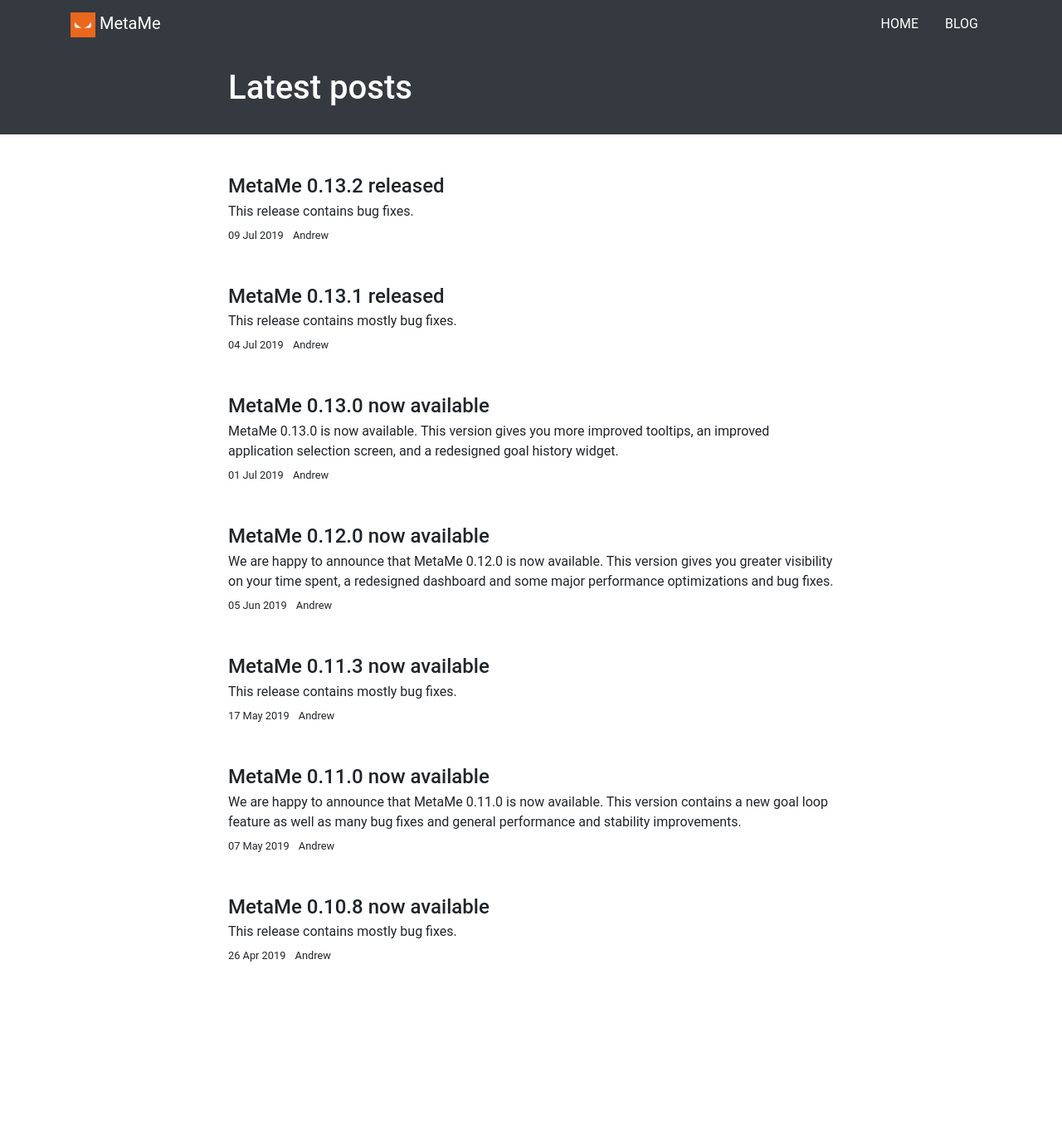
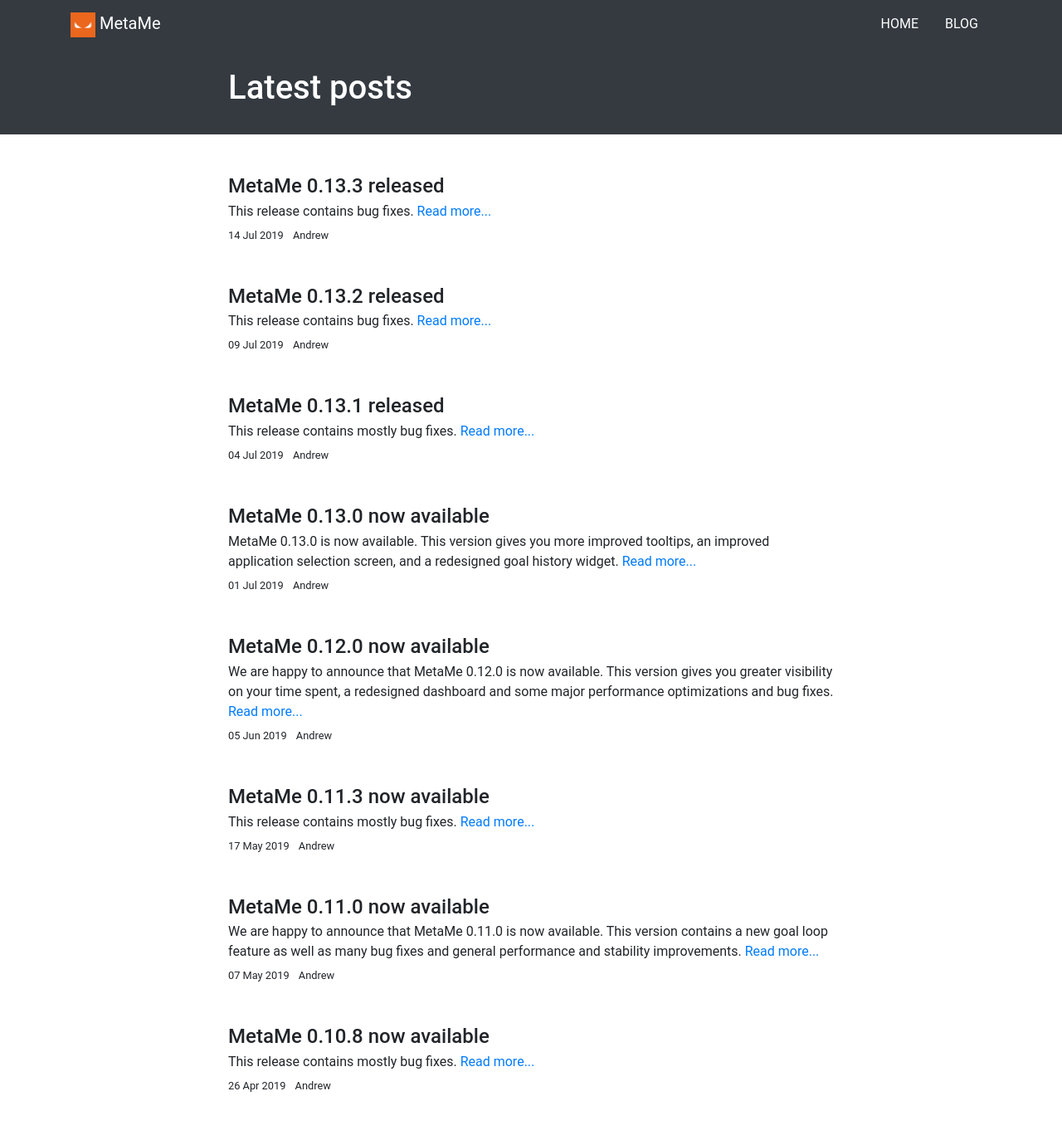
Before and after one commit to meta-me/metame-website, a Jekyll site: the page built from posts.html, in a window 1280 px wide. Shown: the whole page at 83% size. Built offline with Jekyll 4.4.1, drawn with Linux system fonts in a browser that asks for light colours; before the commit the page ends 1211 px from its top, so only the background shows below that.

Commit message:
Added 0.13.3 blog
Minor update improvements

```diff
--- /dev/null
+++ b/_posts/2019-07-14-MetaMe-0.13.3-released.md
@@ -0,0 +1,18 @@
+---
+layout: post
+author: Andrew
+title: MetaMe 0.13.3 released
+---
+This release contains bug fixes.
+
+##### Updating
+Update via MetaMe by going to settings > update.  Or download the latest version [here](/download.html).
+
+##### Fixed
+- Event timestamp lower than current period crash
+- Heat map not appearing when no productive items selected
+- Exceptions from dashboard have insufficient detail
+- Non-critical warnings incorrectly categorized as errors
+
+Thanks!
+Andrew
--- a/posts.html
+++ b/posts.html
@@ -21,6 +21,11 @@
         color: inherit;
         text-decoration: none;
     }
+
+    /* .post a {
+        color: inherit;
+        text-decoration: none;
+    } */
 </style>
 <div class="container">
     <div class="row justify-content-center">
@@ -30,7 +35,11 @@
                 <h2 class="h4 mb-1">
                     <a href="{{ post.url }}">{{ post.title }}</a>
                 </h2>
-                {{post.excerpt}}
+                <p>
+                    {{ post.excerpt | strip_html }}
+                    <a href="{{ post.url }}">
+                        Read more...</a>
+                </p>
                 <small>{{ post.date | date_to_string }}
                     <span class="ml-2">{{ post.author }}</span>
                 </small>
```
Also changed, not shown: _layouts/default.html (+0 -21 lines), _layouts/post.html (+0 -14 lines), Gemfile.lock.
